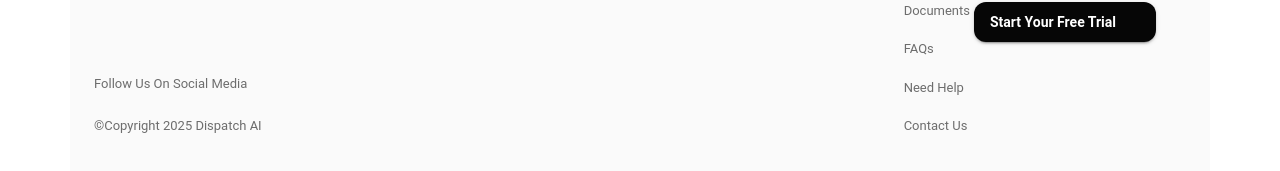
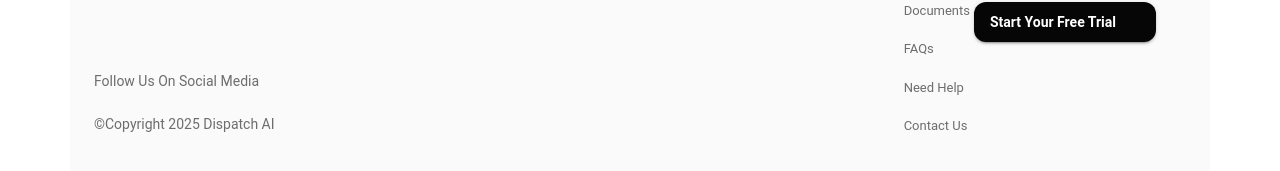
Before and after one commit to Dispatch-AI-com/frontend, a Next.js app: page /about in a window 1280 px wide. Shown: the part 4417-4588 px from the top of the page. Built offline with nearby package versions, Linux system fonts and the light colour scheme; some icons are missing.

Commit message:
Removed unnecessary theme tags and adjusted the margin below logo

```diff
--- a/src/components/layout/main-layout/Footer.tsx
+++ b/src/components/layout/main-layout/Footer.tsx
@@ -25,7 +25,7 @@ const LogoContainer = styled(Box)(({ theme }) => ({
   position: 'relative',
   marginBottom: theme.spacing(4),
   [theme.breakpoints.up('sm')]: {
-    marginBottom: theme.spacing(12),
+    marginBottom: theme.spacing(11.5),
   },
 }));
 
@@ -158,7 +158,7 @@ export default function Footer() {
               <Image src="/logo.svg" alt="DispatchAI Logo" layout="fill" objectFit="contain" priority />
             </LogoContainer>
             <SocialBox>
-              <SocialText variant="body2">Follow Us On Social Media</SocialText>
+              <SocialText>Follow Us On Social Media</SocialText>
               <SocialIconsRow direction="row" spacing={0.8}>
                 <SocialIconButton color="inherit"><LinkedInIcon /></SocialIconButton>
                 <SocialIconButton color="inherit"><FacebookIcon /></SocialIconButton>
@@ -167,7 +167,7 @@ export default function Footer() {
                 <SocialIconButton color="inherit"><YouTubeIcon /></SocialIconButton>
               </SocialIconsRow>
             </SocialBox>
-            <CopyrightText variant="body2">©Copyright 2025 Dispatch AI</CopyrightText>
+            <CopyrightText>©Copyright 2025 Dispatch AI</CopyrightText>
           </LogoAndSocialBox>
 
           {/* Navigation Links */}
```
